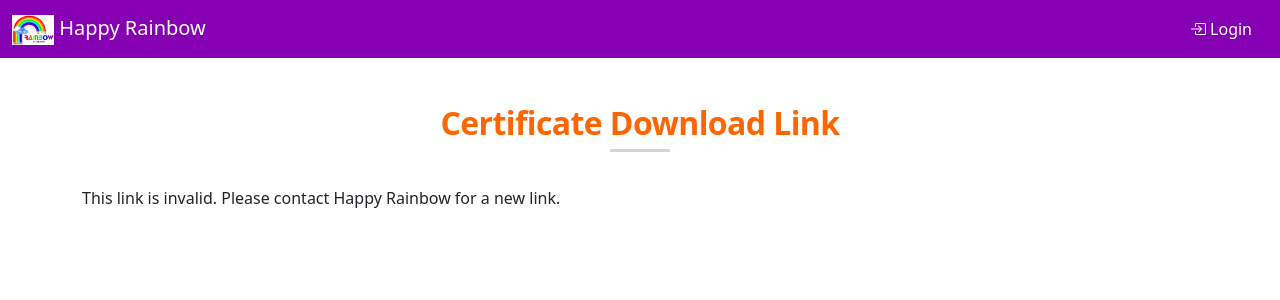
After one commit to Crazy-Ideas/happy-rainbow, a Flask app: page /workshops/1/certificate/1 in a window 1280 px wide. The commit adds this page. Shown: the top 300 px of the page. Run offline with Flask 2, Linux system fonts and the light colour scheme; data that the repository does not hold is empty; parts of the project's set-up code (start-up, migrations or seed data) failed here and were passed over; some libraries are stand-ins or nearby versions.

Commit message:
Certificate Link

```diff
--- a/routes.py
+++ b/routes.py
@@ -52,6 +52,25 @@ def completed_workshops():
     return render_template("completed_workshop.html", title="Completed Workshops", workshops=workshops)
 
 
+@app.route("/workshops/<workshop_id>/certificate_url")
+@cookie_login_required
+def certificate_url(workshop_id: str):
+    workshop: Workshop = Workshop.get_by_id(workshop_id)
+    if not workshop:
+        flash("Invalid workshop id.")
+        return redirect(url_for("completed_workshops"))
+    workshop.generate_url()
+    return render_template("certificate_url.html", title="Certificate Link", workshop=workshop)
+
+
+@app.route("/workshops/<workshop_id>/certificate/<signature>")
+def certificate_download(workshop_id: str, signature: str):
+    workshop: Workshop = Workshop.get_by_id(workshop_id)
+    if not workshop or workshop.signature != signature:
+        return render_template("certificate_download.html", workshop=None)
+    return render_template("certificate_download.html", workshop=workshop)
+
+
 @app.route("/workshops/create", methods=["GET", "POST"])
 @cookie_login_required
 def create_workshop():
--- /dev/null
+++ b/templates/certificate_download.html
@@ -0,0 +1,20 @@
+{% extends "base.html" %}
+
+{%- block app_content %}
+    <div class="row">
+        <div class="col-md">
+            <div class="section-title">
+                <h2>Certificate Download Link</h2>
+            </div>
+        </div>
+    </div>
+    <br>
+    {% if workshop %}
+    {% else %}
+        <div class="row">
+            <div class="col">
+                This link is invalid. Please contact Happy Rainbow for a new link.
+            </div>
+        </div>
+    {% endif %}
+{%- endblock %}
--- a/templates/completed_workshop.html
+++ b/templates/completed_workshop.html
@@ -33,7 +33,7 @@
                     <td>{{ workshop.date_format }}</td>
                     <td>{{ workshop.time }}</td>
                     <td>
-                        <a href="{{ url_for('update_workshop', workshop_id=workshop.id) }}" class="btn btn-success">
+                        <a href="{{ url_for('certificate_url', workshop_id=workshop.id) }}" class="btn btn-success">
                             <i class="bi-plus-circle"></i>
                         </a>
                     </td>
```
Also changed, not shown: models.py (+26 -1 lines), templates/certificate_url.html (added, +42 -0 lines).
